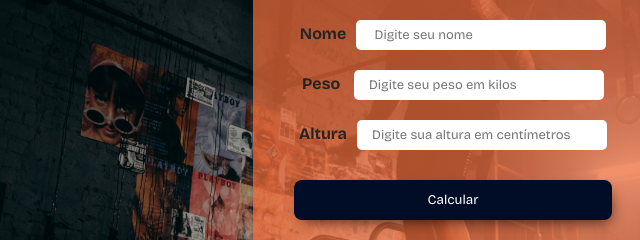
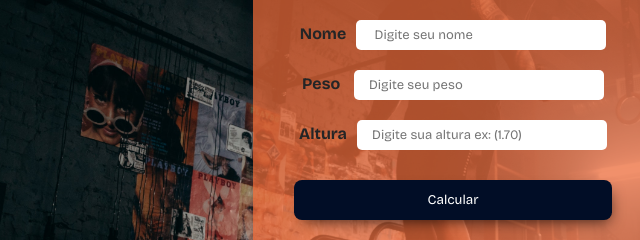
Before and after one commit to LucasSantos96/imcLucasSantos, a plain HTML site: page index.html in a window 1280 px wide. Shown: the part 296-536 px from the top of the page, 187-827 px from the left. Drawn offline with nearby package versions, Linux system fonts and the light colour scheme.

Commit message:
Add files via upload

```diff
--- a/index.html
+++ b/index.html
@@ -17,9 +17,9 @@
             <div class="informacoes">
                 <p> Nome<input id="nome" type="text" placeholder=" Digite seu nome">
                 </p>
-                <p> Peso   <input id="peso" type="number" placeholder="Digite seu peso em kilos">
+                <p> Peso   <input id="peso" type="number" placeholder="Digite seu peso ">
                  </p>
-                <p> Altura<input id="altura" type="number" placeholder="Digite sua altura em centímetros">
+                <p> Altura<input id="altura" type="number" placeholder="Digite sua altura ex: (1.70)">
                  </p>
             </div>
             <button class="btn-calc" id="btncalc" >Calcular</button>
```
